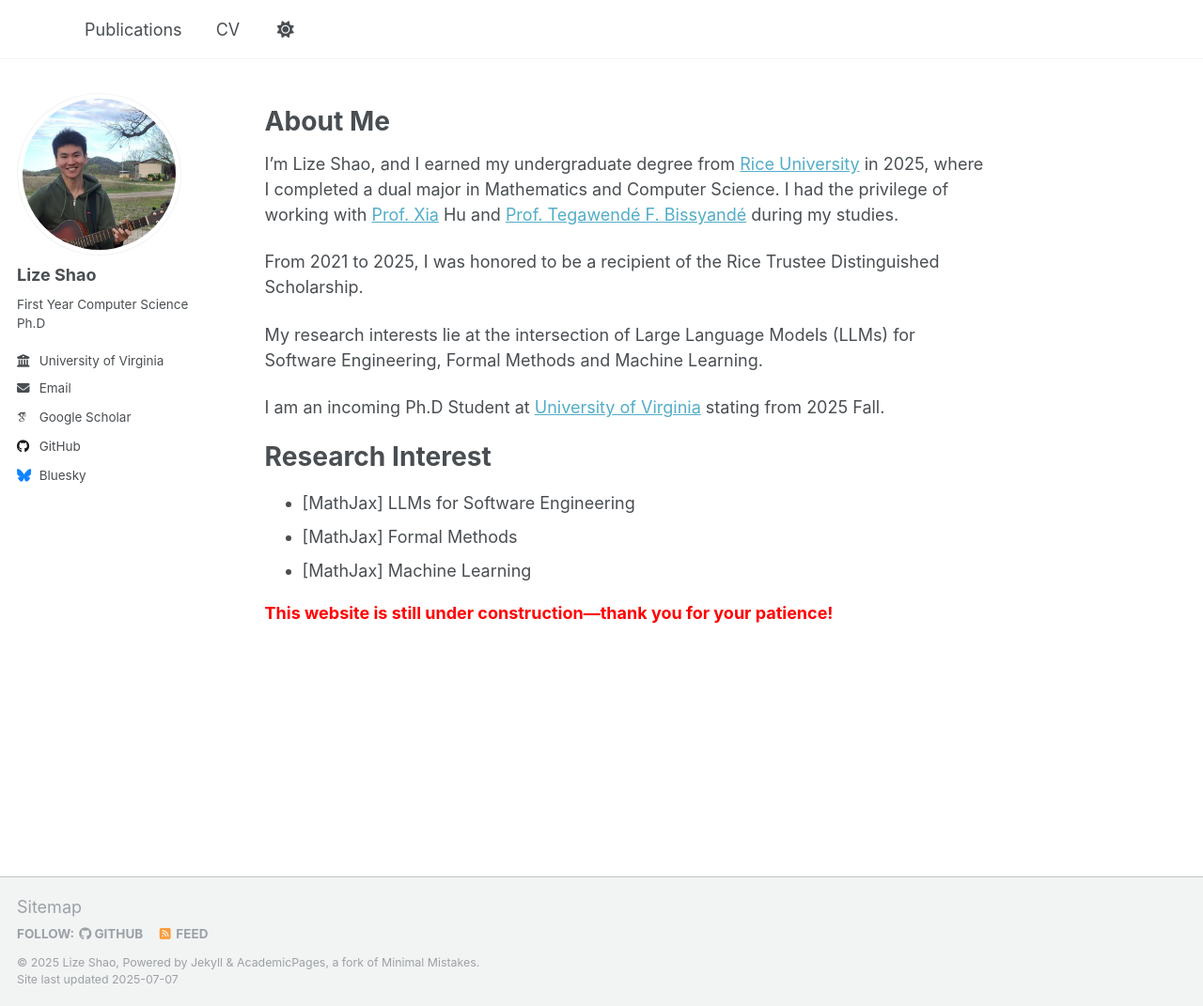
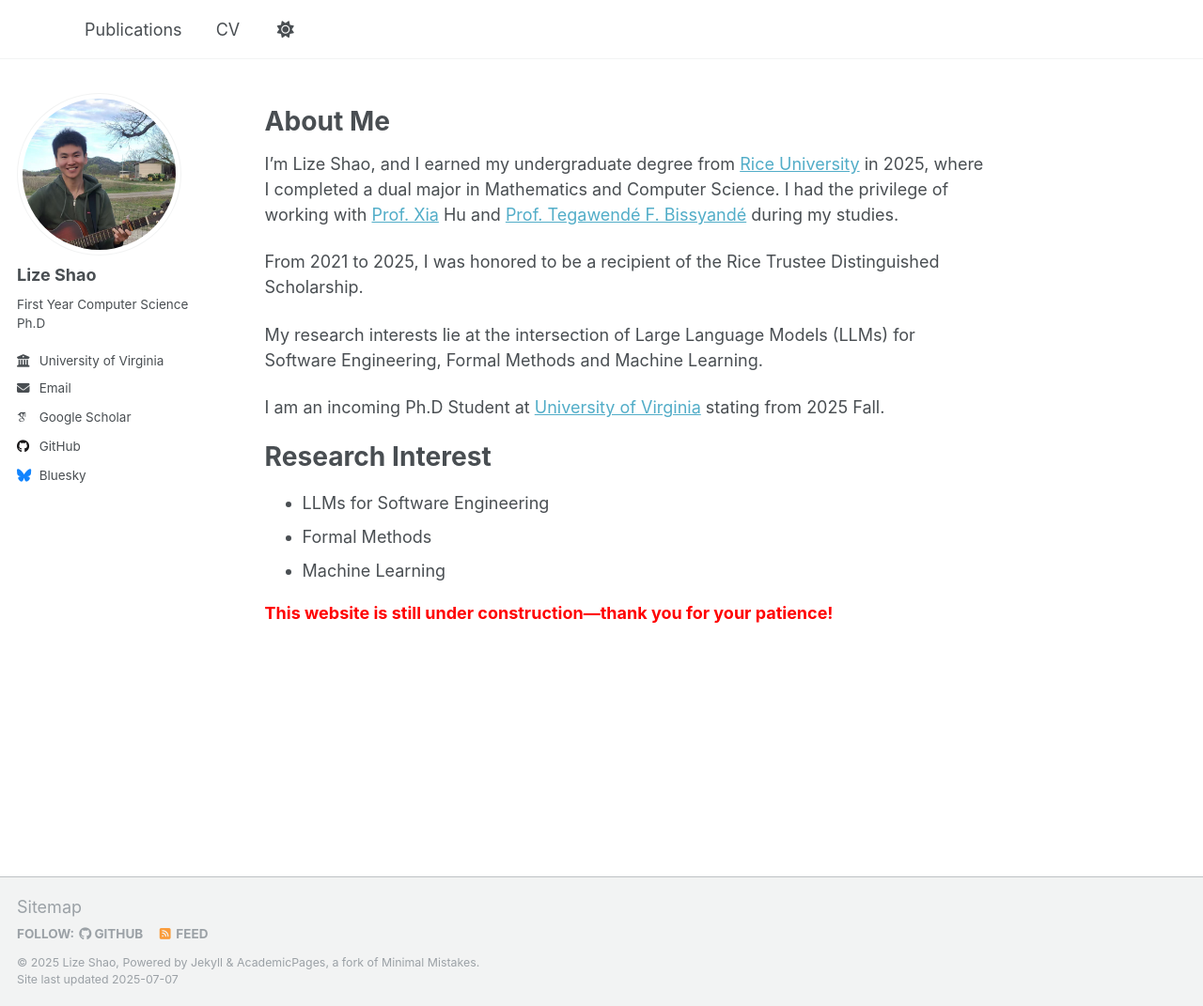
Before and after one commit to slz2003/slz2003.github.io, a Jekyll site: the page built from _pages/about.md, in a window 1280 px wide and 1071 px high. Shown: the whole window at 94% size. Built offline with Jekyll 4.4.1, drawn with Linux system fonts in a browser that asks for light colours; some web fonts are replaced; a script that is not in the unit is left out.

Commit message:
Update about.md

```diff
--- a/_pages/about.md
+++ b/_pages/about.md
@@ -22,9 +22,9 @@ I am an incoming Ph.D Student at [University of Virginia](https://www.virginia.e
 Research Interest
 ======
 
-- [MathJax] LLMs for Software Engineering
-- [MathJax] Formal Methods
-- [MathJax] Machine Learning
+-  LLMs for Software Engineering
+-  Formal Methods
+-  Machine Learning
 
 
 <p style="color:red; font-weight:bold;">This website is still under construction—thank you for your patience!
```
